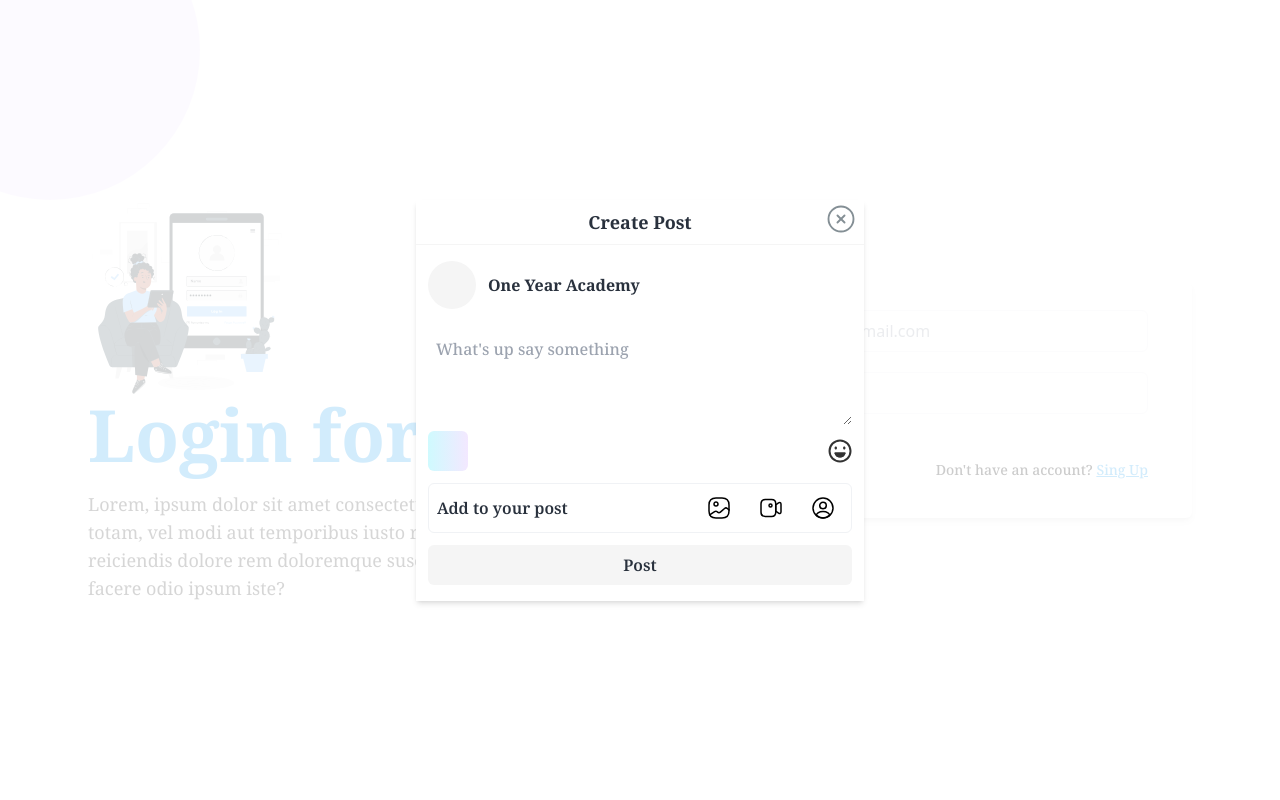
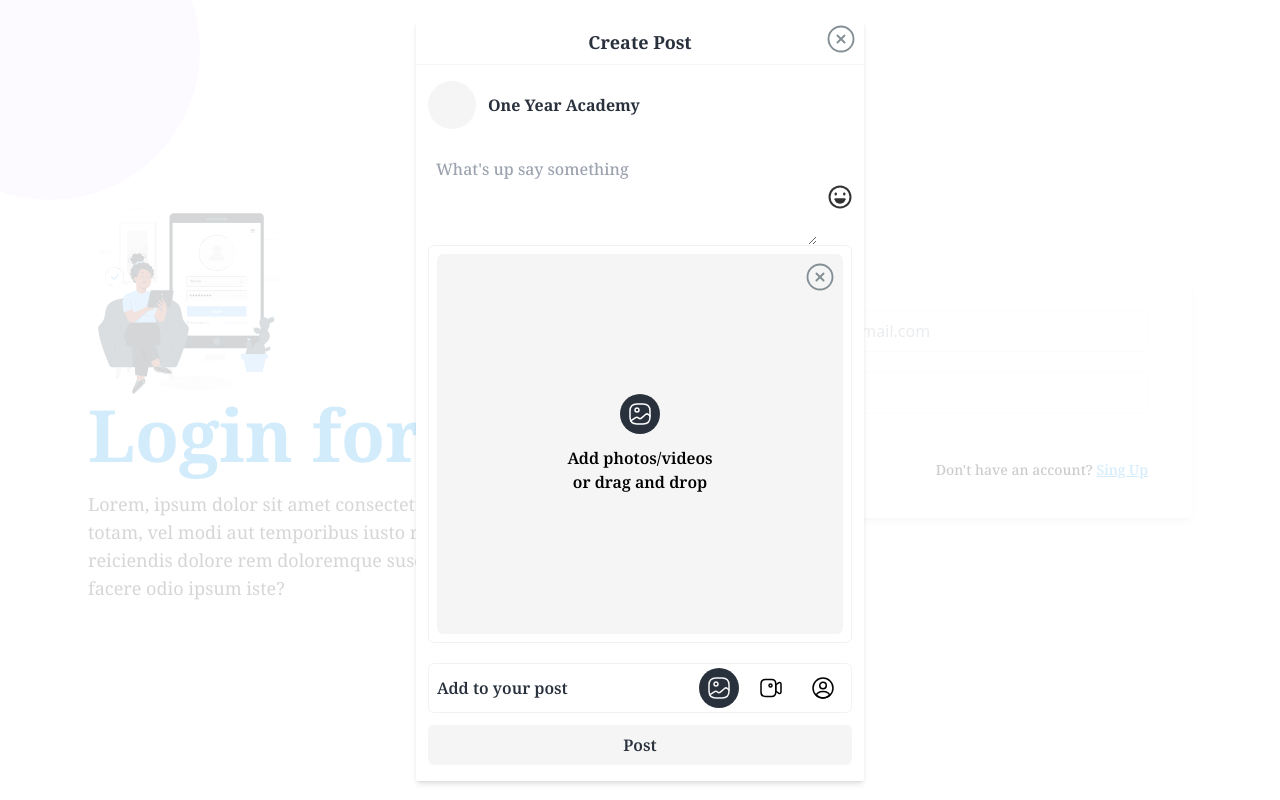
Before and after one commit to MezanRH/social_media_last, a React (Vite) app in the folder frontend/: page /login in a window 1280 px wide. Both pictures are taken after a click on the element 719 px from the left and 507 px from the top of the page. Built offline with nearby package versions, Linux system fonts and the light colour scheme.

Commit message:
Image preview part complite module 5 video no: 31 - 38

```diff
--- a/frontend/src/components/HomeComponents/PostHome/createPostPopup/Addpost.jsx
+++ b/frontend/src/components/HomeComponents/PostHome/createPostPopup/Addpost.jsx
@@ -1,25 +1,32 @@
-import React from 'react'
-import { Media } from "../../../../svg/Media"
-import { LiveIcon } from "../../../../svg/Live"
-import { CircleProfileIcon } from "../../../../svg/Circleprofile"
+import React from "react";
+import { Media } from "../../../../svg/Media";
+import { LiveIcon } from "../../../../svg/Live";
+import { CircleProfileIcon } from "../../../../svg/Circleprofile";
 
-const Addpost = () => {
+const Addpost = ({ setShow, show }) => {
+  console.log(show);
+
   return (
-    <div className='px-2 py-1 border border-line_color rounded-md font-noto flex items-center justify-between'>
-      <span className='font-semibold text-black text-base'>Add to your post</span>
-      <div className='flex items-center gap-x-3'>
-        <div className='w-10 h-10 rounded-full cursor-pointer transition-all ease-linear duration-100 hover:bg-white-100 flex items-center justify-center'>
-          <Media/>
+    <div className="px-2 py-1 border border-line_color rounded-md font-noto flex items-center justify-between">
+      <span className="font-semibold text-black text-base">
+        Add to your post
+      </span>
+      <div className="flex items-center gap-x-3">
+        <div
+          className={`w-10 h-10 rounded-full cursor-pointer transition-all ease-linear duration-100 hover:bg-white-100 flex items-center justify-center${show && "w-10 h-10 bg-black justify-center items-center text-white-100"}`}
+          onClick={() => setShow(true)}
+        >
+          <Media />
         </div>
-        <div className='w-10 h-10 rounded-full cursor-pointer transition-all ease-linear duration-100 hover:bg-white-100 flex items-center justify-center'>
-          <LiveIcon/>
+        <div className="w-10 h-10 rounded-full cursor-pointer transition-all ease-linear duration-100 hover:bg-white-100 flex items-center justify-center">
+          <LiveIcon />
         </div>
-        <div className='w-10 h-10 rounded-full cursor-pointer transition-all ease-linear duration-100 hover:bg-white-100 flex items-center justify-center'>
-          <CircleProfileIcon/>
+        <div className="w-10 h-10 rounded-full cursor-pointer transition-all ease-linear duration-100 hover:bg-white-100 flex items-center justify-center">
+          <CircleProfileIcon />
         </div>
       </div>
     </div>
-  )
-}
+  );
+};
 
-export default Addpost
+export default Addpost;
--- a/frontend/src/components/HomeComponents/PostHome/createPostPopup/EmojiPickers.jsx
+++ b/frontend/src/components/HomeComponents/PostHome/createPostPopup/EmojiPickers.jsx
@@ -2,7 +2,7 @@ import EmojiPicker from "emoji-picker-react";
 import React, { useEffect, useState } from "react";
 import Feeling from "../../../../svg/Feeling";
 
-const EmojiPickers = ({ text, setText, textRef }) => {
+const EmojiPickers = ({ text, setText, textRef, changePart }) => {
   const [picker, setPicker] = useState(false);
   const [cursorPosition, setCursorPosition] = useState();
 
@@ -21,6 +21,40 @@ const EmojiPickers = ({ text, setText, textRef }) => {
   }, [cursorPosition]);
 
   return (
+    <>
+      <div
+        className={`${
+          changePart ? "flex items-center justify-between mt-5" : "mt-5"
+        }`}
+      >
+        <textarea
+          ref={textRef}
+          value={text}
+          maxLength={100}
+          onChange={(e) => setText(e.target.value)}
+          placeholder="What's up say something"
+          className={`${
+            changePart
+              ? "w-11/12 min-h-24 outline-none p-2 font-noto font-medium text-base"
+              : "w-full min-h-24 outline-none p-2 font-noto font-medium text-base"
+          }`}
+        />
+        {changePart && (
+          <div className=" cursor-pointer relative">
+            <div onClick={() => setPicker((prev) => !prev)}>
+              <Feeling />
+            </div>
+            {picker && (
+              <div className=" absolute top-0 right-8 z-10">
+                <EmojiPicker onEmojiClick={handleEmoji} />
+              </div>
+            )}
+          </div>
+        )}
+      </div>
+      {!changePart && (
+        <div className="flex items-center justify-between mb-3">
+          <div className="w-10 h-10 bg-gradient-to-r from-cyan-100 to-purple-100 rounded-md cursor-pointer"></div>
           <div className=" cursor-pointer relative">
             <div onClick={() => setPicker((prev) => !prev)}>
               <Feeling />
@@ -31,6 +65,9 @@ const EmojiPickers = ({ text, setText, textRef }) => {
               </div>
             )}
           </div>
+        </div>
+      )}
+    </>
   );
 };
 
--- /dev/null
+++ b/frontend/src/components/HomeComponents/PostHome/createPostPopup/ImageViewer.jsx
@@ -0,0 +1,134 @@
+import React, { useRef } from "react";
+import EmojiPickers from "./EmojiPickers";
+import { CircleCloseIcon } from "../../../../svg/CircleClose";
+import { CrossIcon } from "../../../../svg/Cross";
+import { Media } from "../../../../svg/Media";
+
+const Imageviewer = ({ text, setText, textRef, image, setImage, setShow }) => {
+  const chooseFile = useRef(null);
+  const handleImageUpload = (e) => {
+    const file = Array.from(e.target.files);
+    file.forEach((img) => {
+      if (
+        img.type !== "image/jpeg" &&
+        img.type !== "image/png" &&
+        img.type !== "image/webp" &&
+        img.type !== "image/gif"
+      ) {
+        console.log("image not found");
+      }
+      const renderFiles = new FileReader();
+      renderFiles.readAsDataURL(img);
+      renderFiles.onload = (renderImage) => {
+        setImage((images) => [...images, renderImage.target.result]);
+      };
+    });
+  };
+
+  console.log(image);
+
+  return (
+    <>
+      <EmojiPickers
+        text={text}
+        setText={setText}
+        textRef={textRef}
+        changePart
+      />
+      <div className="p-2 border border-line_color rounded-md mb-5">
+        <div className="w-full h-[380px] bg-white-100 rounded-md">
+          <input
+            type="file"
+            multiple
+            accept="image/jpeg,image/webp,image/gif,image/png"
+            className="hidden"
+            ref={chooseFile}
+            onChange={handleImageUpload}
+          />
+          {image && image.length ? (
+            <div className=" relative">
+              <div className="absolute top-3 left-3 flex items-center gap-x-3 bg-white rounded-md p-2 cursor-pointer font-noto">
+                <Media />
+                <span
+                  className="font-normal text-sm text-black"
+                  onClick={() => chooseFile.current.click()}
+                >
+                  Add photos/videos
+                </span>
+              </div>
+              <div
+                className=" absolute top-3 right-3 z-10 w-8 h-8 rounded-full flex justify-center items-center bg-white cursor-pointer"
+                onClick={() => setImage([])}
+              >
+                <CrossIcon />
+              </div>
+              <div
+                className={`${
+                  image.length === 1
+                    ? "overflow-hidden w-full h-full"
+                    : image.length === 2
+                    ? "overflow-hidden w-full h-full grid grid-cols-2 gap-1"
+                    : image.length === 3
+                    ? "overflow-hidden w-full h-full grid grid-cols-2 gap-1"
+                    : image.length === 4
+                    ? "overflow-hidden w-full h-full grid grid-cols-2 gap-1"
+                    : image.length >= 5
+                    ? "overflow-hidden w-full h-full grid grid-cols-2 gap-1"
+                    : "overflow-hidden"
+                }`}
+              >
+                {image.slice(0, 4).map((img, i) => (
+                  <img
+                    key={i}
+                    src={img}
+                    className={`object-cover w-full h-full ${
+                      image.length === 3
+                        ? "[&:nth-of-type(1)]:row-start-1 [&:nth-of-type(1)]:row-end-3"
+                        : image.length === 4 &&
+                          "[&:nth-of-type(1)]:row-start-2 [&:nth-of-type(1)]:row-end-3"
+                    }`}
+                    alt="image"
+                  />
+                ))}
+                {image.length >= 5 && (
+                  <div className=" absolute bottom-[50px] right-[85px] -translate-x-[50%] translate-y-[50%] w-12 h-12 bg-white rounded-full flex justify-center items-center">
+                    <span className="font-noto font-bold text-base text-black">
+                      +{image.length - 4}
+                    </span>
+                  </div>
+                )}
+              </div>
+            </div>
+          ) : (
+            <div className=" relative flex items-center justify-center h-full">
+              <div
+                className=" absolute top-2 right-2 text-secondary_color cursor-pointer"
+                onClick={() => setShow(false)}
+              >
+                <CircleCloseIcon />
+              </div>
+              <div
+                className="flex flex-col items-center font-noto cursor-pointer"
+                onClick={() => chooseFile.current.click()}
+              >
+                <div className="w-10 h-10 rounded-full cursor-pointer bg-black flex items-center justify-center text-white">
+                  <Media />
+                </div>
+                <div className="mt-3">
+                  <p className="font-semibold text-base text-center">
+                    Add photos/videos
+                  </p>
+                  <p className="font-semibold text-base text-center">
+                    or drag and drop
+                  </p>
+                </div>
+              </div>
+            </div>
+          )}
+        </div>
+      </div>
+    </>
+  );
+};
+
+export default Imageviewer;
--- a/frontend/src/components/HomeComponents/PostHome/createPostPopup/index.jsx
+++ b/frontend/src/components/HomeComponents/PostHome/createPostPopup/index.jsx
@@ -2,9 +2,12 @@ import React, { useEffect, useRef, useState } from "react";
 import { CircleCloseIcon } from "../../../../svg/CircleClose";
 import Addpost from "./Addpost";
 import EmojiPickers from "./EmojiPickers";
+import Imageviewer from "./Imageviewer";
 
 const CreatePostPopup = () => {
   const [text, setText] = useState("");
+  const [show, setShow] = useState(false);
+  const [image, setImage] = useState([]);
   const textRef = useRef(null);
 
   return (
@@ -25,24 +28,27 @@ const CreatePostPopup = () => {
               One Year Academy
             </h4>
           </div>
-          <div className="mt-5">
-            <textarea
-              ref={textRef}
-              value={text}
-              maxLength={100}
-              onChange={(e) => setText(e.target.value)}
-              placeholder="What's up say something"
-              className="w-full min-h-24 outline-none p-2 font-noto font-medium text-base"
-            />
-          </div>
-          <div className="flex items-center justify-between mb-3">
-            <div className="w-10 h-10 bg-gradient-to-r from-cyan-100 to-purple-100 rounded-md cursor-pointer"></div>
-            <EmojiPickers text={text} textRef={textRef} setText={setText}/>
+          {!show ? (
+            <>
+              <EmojiPickers text={text} textRef={textRef} setText={setText} />
+            </>
+          ) : (
+            <>
+              <Imageviewer
+                text={text}
+                textRef={textRef}
+                setText={setText}
+                image={image}
+                setImage={setImage}
+                setShow={setShow}
+              />
+            </>
+          )}
+
+          <div>
+            <Addpost setShow={setShow} show={show} />
           </div>
 
-          <div>
-            <Addpost />
-          </div>
           <div className="mt-3">
             <button className="w-full bg-white-100 p-2 font-noto font-semibold text-black text-base rounded-md hover:text-white hover:bg-black transition-all ease-linear duration-100">
               Post
```
Lines whose indentation alone changed are shown as unchanged.
